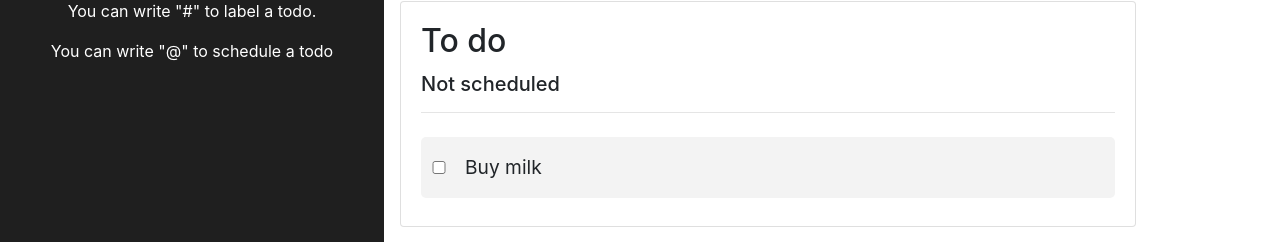
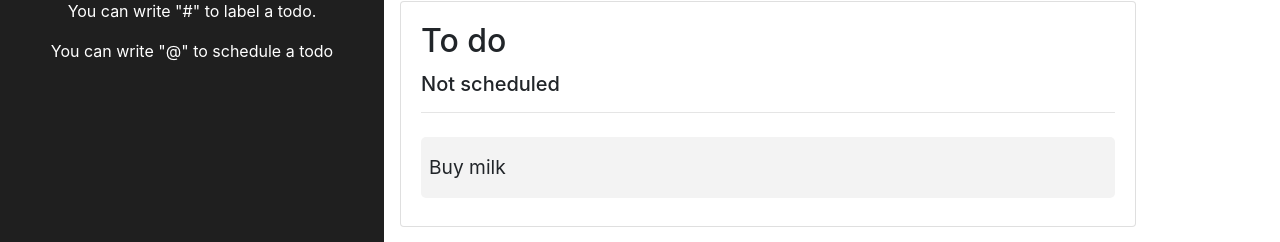
Before and after one commit to muccijacopo/MyTodoList, a Vue app: page /label/Inbox in a window 1280 px wide. Shown: the part 339-581 px from the top of the page. Built offline with nearby package versions, Linux system fonts and the light colour scheme.

Commit message:
TodoService refactoring

```diff
--- a/src/components/Input.vue
+++ b/src/components/Input.vue
@@ -19,8 +19,7 @@
 </template>
 
 <script>
-import uuid from "uuid";
-import { checkInput } from "../services/Todo";
+import { validateTodo, TodoService } from "../services/TodoService";
 
 export default {
   data() {
@@ -31,14 +30,21 @@ export default {
   },
   methods: {
     addTodo() {
-      const todo = checkInput(this.todoText);
-      if (todo) {
-        this.$store.dispatch("addTodo", todo);
-        this.todoText = "";
-        this.message =
-          "You've just added a todo to " + (todo.label ? todo.label : "Inbox");
-        setTimeout(() => (this.message = ""), 3000);
-      }
+      //   const todo = validateTodo(this.todoText);
+      //   if (todo) {
+      //     this.$store.dispatch("addTodo", todo);
+      //     this.todoText = "";
+      //     this.message =
+      //       "You've just added a todo to " + (todo.label ? todo.label : "Inbox");
+      //     setTimeout(() => (this.message = ""), 3000);
+      //   }
+      TodoService.addTodo(this.todoText)
+        .then((todo) => {
+          this.message = `You've just added a todo to ${todo.label || "Inbox"}`;
+          this.todoText = "";
+          setTimeout(() => (this.message = ""), 3000);
+        })
+        .catch((e) => console.log("Si è verificato un errore => ", e));
     },
   },
 };
--- a/src/components/Todo.vue
+++ b/src/components/Todo.vue
@@ -2,32 +2,40 @@
   <div>
     <div
       class="todo"
-      v-if="!todo.editMode"
+      v-if="!editMode"
       @mouseover="showActionBtn = true"
       @mouseleave="showActionBtn = false"
+      @click="editMode = true"
     >
-      <input @change="toggleTodo(todo.id)" type="checkbox" :checked="todo.completed" />
       <label @click="todo.editMode = !todo.editMode">{{ todo.text }}</label>
       <div v-if="showActionBtn" class="action-btn">
         <!-- <i class="fas fa-tag" title="Labels" @click="setLabel(todo.id)"></i>
         <i class="fas fa-calendar-alt" title="Schedule todo" @click="scheduleTodo(todo.id)"></i>-->
+        <i class="fas fa-check" @click="toggleTodo(todo.id)"></i>
         <i class="fas fa-trash-alt del-btn" title="Delete todo" @click="deleteTodo(todo.id)"></i>
       </div>
     </div>
     <div v-else class="todo">
-      <input type="text" class="form-control" v-model="todo.text" v-on:keydown.enter="confirmEdit" />
+      <input
+        type="text"
+        class="form-control"
+        v-model="todo.text"
+        @keydown.enter="$event.target.blur()"
+        @blur="confirmEdit"
+      />
     </div>
   </div>
 </template>
 
 <script>
-import { checkInput } from "../services/Todo";
+import { TodoService } from "../services/TodoService";
 
 export default {
   props: ["todo"],
   data() {
     return {
       showActionBtn: false,
+      editMode: false,
     };
   },
   methods: {
@@ -44,12 +52,9 @@ export default {
       this.$store.commit("deleteTodo", todoId);
     },
     confirmEdit() {
-      var todo = checkInput(this.todo.text);
-      if (todo) {
-        todo.id = this.todo.id;
-        this.$store.commit("updateTodo", todo);
-        this.todo.editMode = false;
-      }
+      TodoService.updateTodo(this.todo)
+        .catch((e) => console.log(e))
+        .finally(() => (this.editMode = false));
     },
   },
 };
--- a/src/services/Todo.js
+++ /dev/null
@@ -1,36 +0,0 @@
-import store from '../store'
-
-export function checkInput(todoText) {
-    var todo = {};
-
-    if (todoText == null || todoText == '') return null;
-
-    todo.text = todoText;
-
-    const labelRegex = /#[^\s]*/;
-    var labelFound = todoText.match(labelRegex);
-    if (labelFound) {
-        var labelName = labelFound[0].slice(1);
-        store.commit('addLabel', labelName);
-        todo.label = labelName;
-        todo.text = todo.text.replace('#' + labelName, '');
-    } else {
-        todo.label = null;
-    }
-
-    const dateRegex = /@[^\s]*/;
-    var dateFound = todoText.match(dateRegex);
-    if (dateFound) {
-        var date = dateFound[0].slice(1);
-        if (date == 'Today') {
-            todo.date = 'Today';
-        } else if (date == 'Tomorrow') {
-            todo.date = 'Tomorrow';
-        } else {
-            todo.date = null;
-        }
-        todo.text = todo.text.replace('@' + date, '');
-    } else { todo.date = null }
-
-    return todo;
-}
--- /dev/null
+++ b/src/services/TodoService.js
@@ -0,0 +1,51 @@
+import store from "../store";
+
+const labelRegex = /#[^\s]*/;
+const dateRegex = /@[^\s]*/;
+
+export class TodoService {
+  static validateTodo = (todoText) => {
+    if (!todoText) return null;
+
+    const todo = {
+      label: null,
+      date: null,
+      text: todoText,
+    };
+
+    const labelMatch = todoText.match(labelRegex);
+    if (labelMatch) {
+      todo.label = labelMatch[0].slice(1);
+      todo.text = todo.text.replace(labelMatch, "");
+    }
+
+    const dateMatch = todoText.match(dateRegex);
+    if (dateMatch) {
+      const date = dateMatch[0].slice(1);
+      if (date === "Today") todo.date = "Today";
+      else if (date === "Tomorrow") todo.date = "Tomorrow";
+      else todo.date = null;
+      todo.text = todo.text.replace(dateMatch, "");
+    }
+
+    return todo;
+  };
+  static addTodo = async (todoText) => {
+    const todo = this.validateTodo(todoText);
+    if (!todo) return Promise.reject(null);
+    if (todo.label) store.commit("addLabel", todo.label);
+    return store
+      .dispatch("addTodo", todo)
+      .then((todo) => todo)
+      .catch((e) => e);
+  };
+  static updateTodo = async (todo) => {
+    if (!todo) return Promise.reject(null);
+    const { label, date, text } = this.validateTodo(todo.text);
+    if (label) store.commit("addLabel", label);
+    return store
+      .dispatch("updateTodo", { ...todo, label, date, text })
+      .then((t) => t)
+      .catch((e) => e);
+  };
+}
--- a/src/store.js
+++ b/src/store.js
@@ -1,60 +1,78 @@
-import Vue from 'vue'
-import Vuex from 'vuex'
-import router from './router'
-import uuid from 'uuid'
+import Vue from "vue";
+import Vuex from "vuex";
+import router from "./router";
+import uuid from "uuid";
 
-Vue.use(Vuex)
+Vue.use(Vuex);
 
 export default new Vuex.Store({
   state: {
     todos: [
-			{ id: 1, text: 'Buy milk', label: 'Inbox', completed: false, createdAt: new Date(), date: null, editMode: false }
+      {
+        id: 1,
+        text: "Buy milk",
+        label: "Inbox",
+        completed: false,
+        createdAt: new Date(),
+        date: null,
+        editMode: false,
+      },
     ],
-		labels: ['Inbox', 'Personal']
+    labels: ["Inbox", "Personal"],
   },
   mutations: {
     addTodo(state, todo) {
       state.todos.push(todo);
     },
     deleteTodo(state, todoId) {
-			state.todos = state.todos.filter(todo => todo.id != todoId);
+      state.todos = state.todos.filter((todo) => todo.id != todoId);
     },
     toggleTodo(state, todoId) {
-			var index = state.todos.findIndex(todo => todo.id == todoId);
+      var index = state.todos.findIndex((todo) => todo.id == todoId);
       state.todos[index].completed = !state.todos[index].completed;
     },
     updateTodo(state, todo) {
-			var index = state.todos.findIndex(todoItem => todoItem.id == todo.id);
+      const index = state.todos.findIndex((todoItem) => todoItem.id == todo.id);
+      if (index < 0) return;
       state.todos[index].text = todo.text;
-			if(todo.label) {
+      if (todo.label) {
         state.todos[index].label = todo.label;
       }
-			if(todo.date) {
+      if (todo.date) {
         state.todos[index].date = todo.date;
       }
     },
     addLabel(state, label) {
-			if (state.labels.every(labelItem => { return labelItem !== label })) {
+      if (
+        state.labels.every((labelItem) => {
+          return labelItem !== label;
+        })
+      ) {
         state.labels.push(label);
       }
     },
     deleteLabel(state, label) {
-			var index = state.labels.findIndex(labelItem => labelItem == label);
+      var index = state.labels.findIndex((labelItem) => labelItem == label);
       state.labels.splice(index, 1);
-		}
+    },
   },
   actions: {
     addTodo(context, todo) {
       const newTodo = {
         id: uuid.v4(),
         text: todo.text,
-				label: (todo.label || router.currentRoute.params.label || 'Inbox'),
+        label: todo.label || router.currentRoute.params.label || "Inbox",
         date: todo.date,
         completed: false,
         createdAt: new Date(),
-				editMode: false
-			}
-		context.commit('addTodo', newTodo);
-		}
-	}
-})
+        editMode: false,
+      };
+      context.commit("addTodo", newTodo);
+      return newTodo;
+    },
+    updateTodo(context, todo) {
+      context.commit("updateTodo", todo);
+      return todo;
+    },
+  },
+});
--- a/src/views/Home.vue
+++ b/src/views/Home.vue
@@ -27,7 +27,6 @@ export default {
     todos() {
       const todos = this.$store.state.todos;
       const label = this.$route.params.label;
-      console.log("qui");
       if (this.verifyLabel(label)) {
         return todos.filter((t) => t.label === label);
       }
```
Lines whose indentation alone changed are shown as unchanged.
